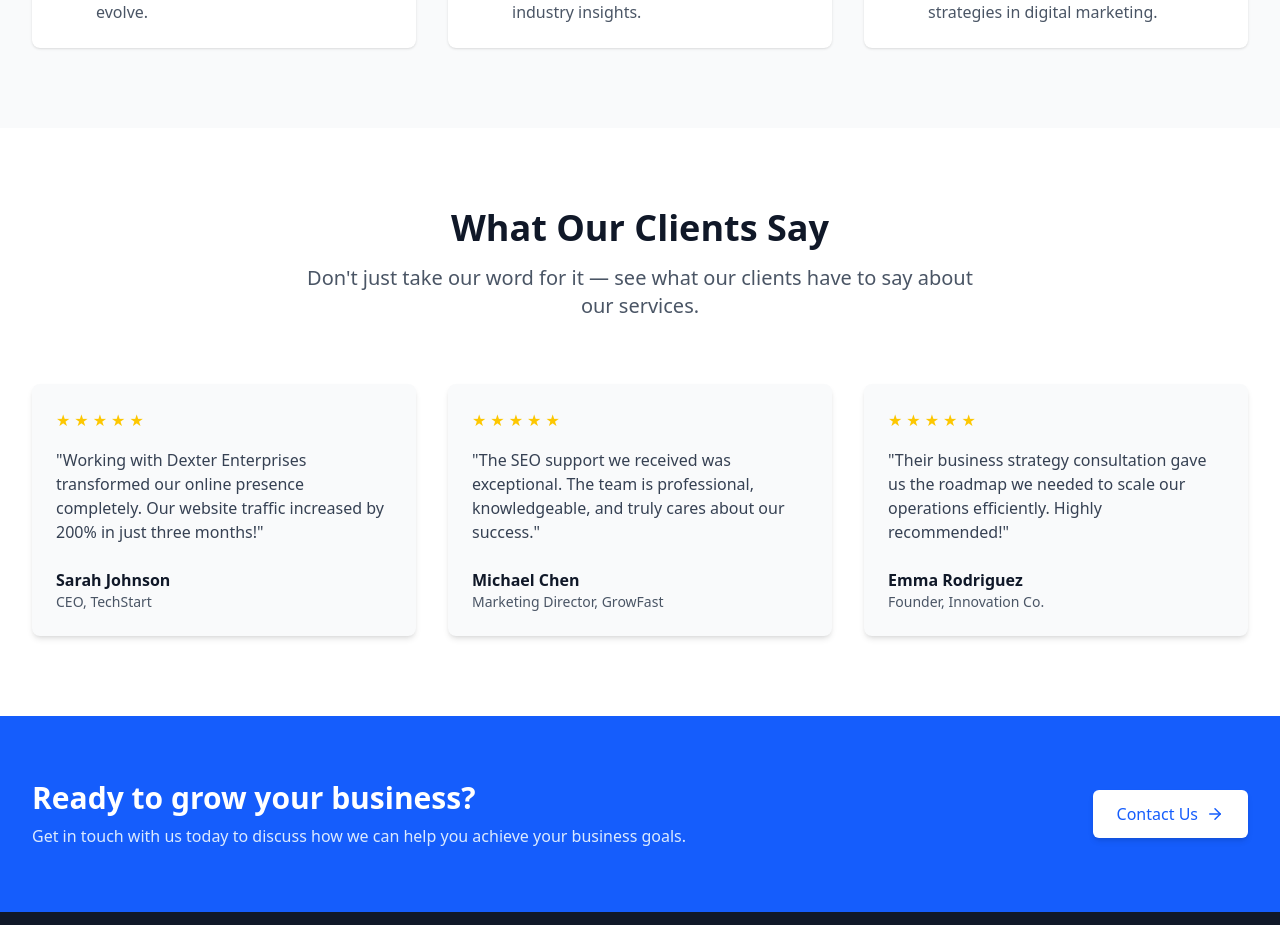
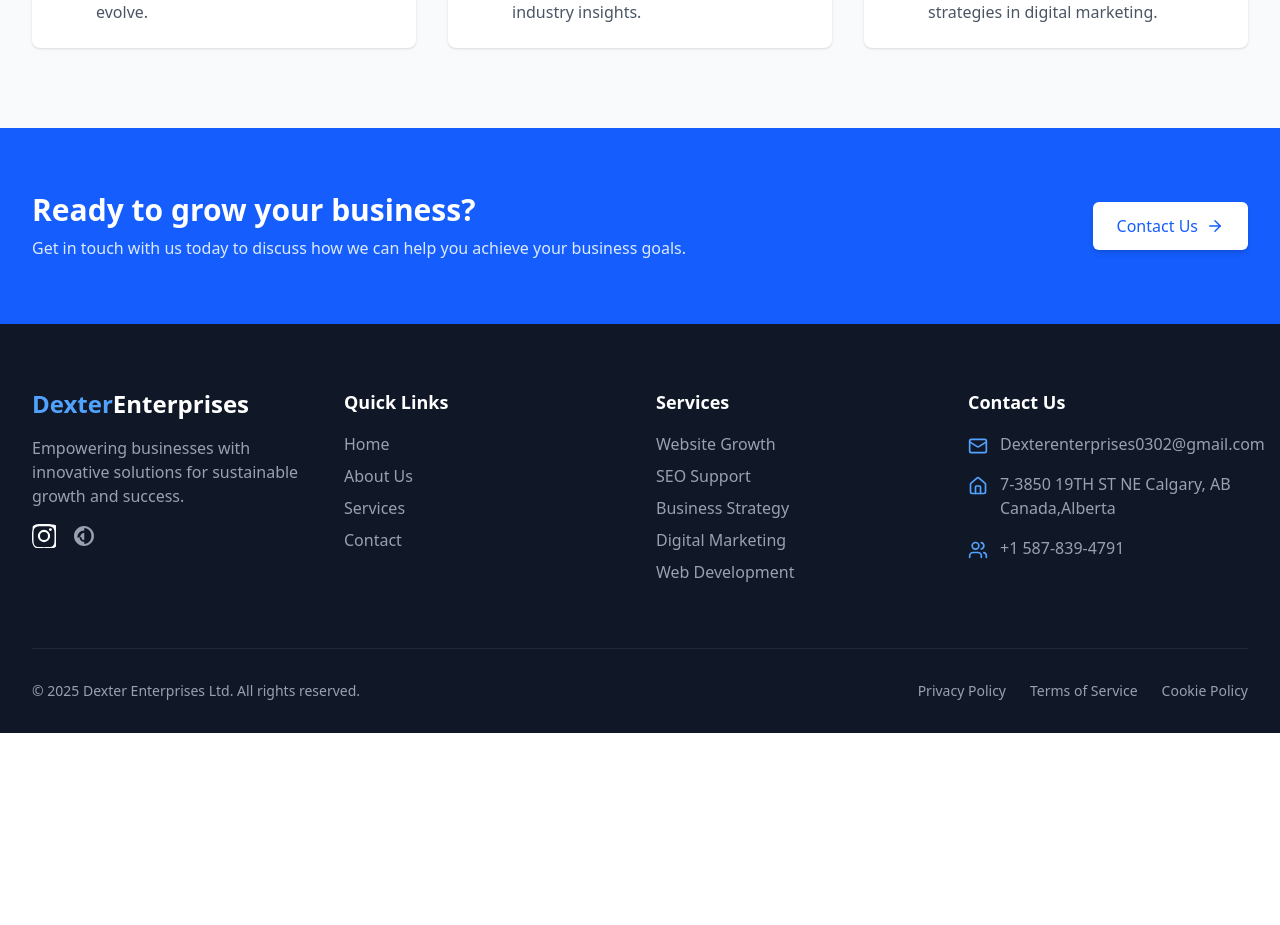
Before and after one commit to Shubham-juris/DexterEnterprisesltd, a React (Vite) app: page / in a window 1280 px wide. Shown: the part 1728-2653 px from the top of the page. After the commit the page ends 2461 px from the top, so only its background shows below. Built offline with nearby package versions, Linux system fonts and the light colour scheme.

Commit message:
changes in What Our Clients Say section

```diff
--- a/src/App.jsx
+++ b/src/App.jsx
@@ -194,7 +194,6 @@ function HomePage() {
       <Hero />
       <Services />
       <Features />
-      <Testimonials />
       <CTASection />
     </div>
   );
@@ -362,68 +361,7 @@ function Features() {
   );
 }
 
-// Testimonials Section Component
-function Testimonials() {
-  const testimonials = [
-    {
-      name: "Sarah Johnson",
-      role: "CEO, TechStart",
-      content:
-        "Working with Dexter Enterprises transformed our online presence completely. Our website traffic increased by 200% in just three months!",
-    },
-    {
-      name: "Michael Chen",
-      role: "Marketing Director, GrowFast",
-      content:
-        "The SEO support we received was exceptional. The team is professional, knowledgeable, and truly cares about our success.",
-    },
-    {
-      name: "Emma Rodriguez",
-      role: "Founder, Innovation Co.",
-      content:
-        "Their business strategy consultation gave us the roadmap we needed to scale our operations efficiently. Highly recommended!",
-    },
-  ];
 
-  return (
-    <section className="py-20 bg-white">
-      <div className="max-w-7xl mx-auto px-4 sm:px-6 lg:px-8">
-        <div className="text-center mb-16">
-          <h2 className="text-3xl md:text-4xl font-bold text-gray-900">
-            What Our Clients Say
-          </h2>
-          <p className="mt-4 text-xl text-gray-600 max-w-2xl mx-auto">
-            Don't just take our word for it — see what our clients have to say
-            about our services.
-          </p>
-        </div>
-
-        <div className="grid grid-cols-1 md:grid-cols-3 gap-8">
-          {testimonials.map((testimonial, index) => (
-            <div key={index} className="bg-gray-50 p-6 rounded-lg shadow-md">
-              <div className="mb-4">
-                <div className="flex text-yellow-400">
-                  {[...Array(5)].map((_, i) => (
-                    <span key={i} className="mr-1">
-                      ★
-                    </span>
-                  ))}
-                </div>
-              </div>
-              <p className="text-gray-700 mb-6">"{testimonial.content}"</p>
-              <div>
-                <p className="font-semibold text-gray-900">
-                  {testimonial.name}
-                </p>
-                <p className="text-gray-600 text-sm">{testimonial.role}</p>
-              </div>
-            </div>
-          ))}
-        </div>
-      </div>
-    </section>
-  );
-}
 
 // CTA Section Component
 function CTASection() {
```
